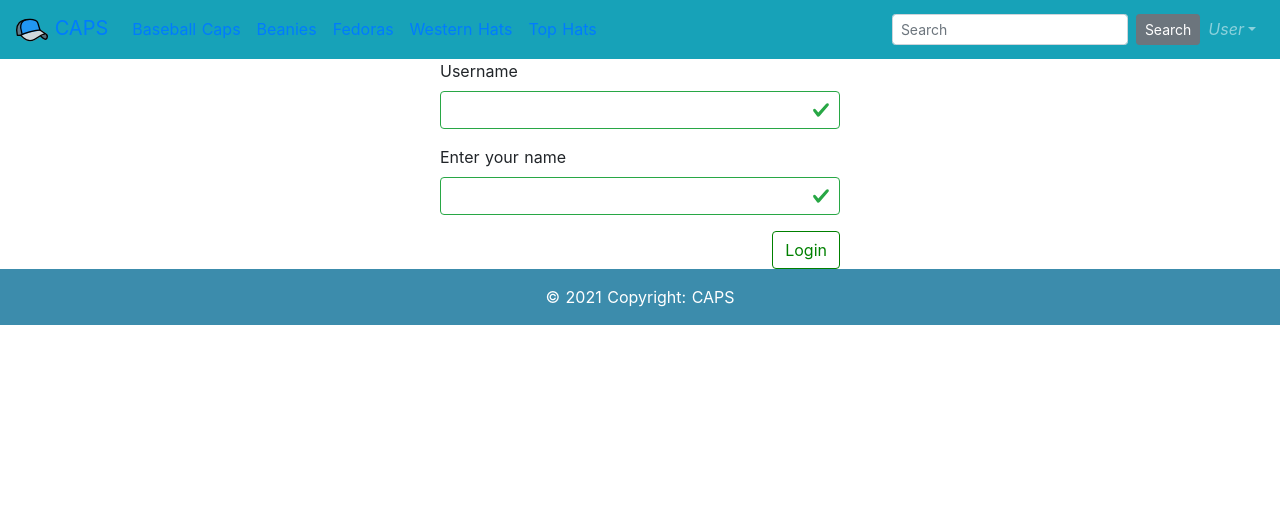
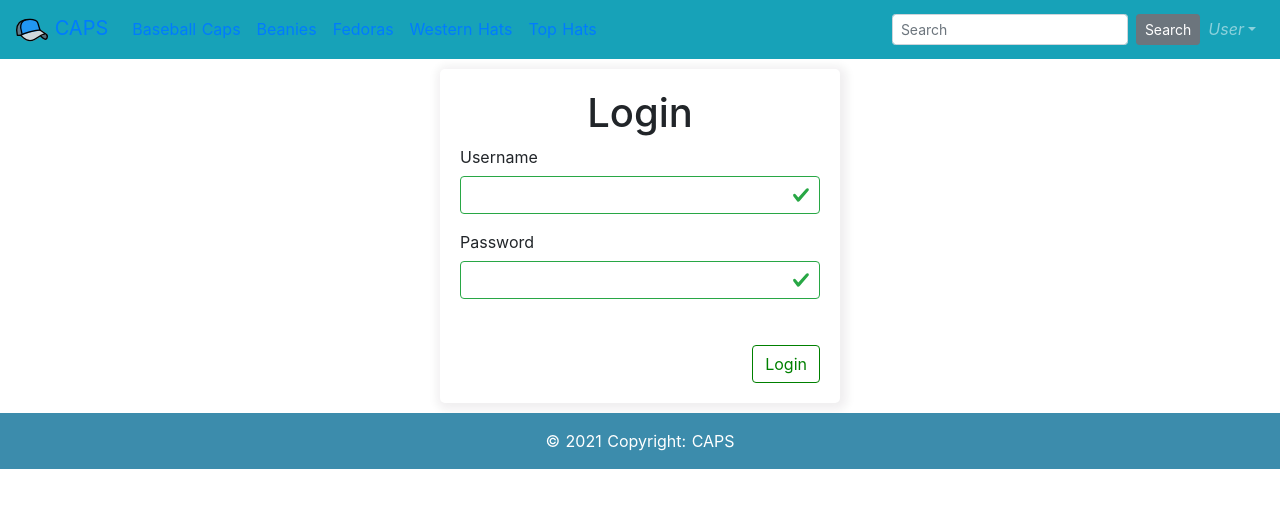
Before and after one commit to rkylerd/IT410Final, a Nuxt app: page /login in a window 1280 px wide. Shown: the top 508 px of the page. Built offline with nearby package versions, Linux system fonts and the light colour scheme; no server answers.

Commit message:
Styled the login page some.

```diff
--- /dev/null
+++ b/components/InputField.vue
@@ -0,0 +1,57 @@
+<template>
+  <b-form-group
+    :id="`${name}-1`"
+    :label="`${labelName}`"
+    :label-for="name"
+    :invalid-feedback="invalid"
+    :state="state"
+  >
+    <b-form-input
+      :id="name"
+      v-model="value"
+      :state="state"
+      @blur="handleChange"
+      trim
+    ></b-form-input>
+  </b-form-group>
+</template>
+
+<script>
+export default {
+  computed: {
+    state() {
+      return !this.watchInvalid || this.value.length > 0
+    },
+    invalid() {
+      return this.hint
+    },
+  },
+  data() {
+    return {
+      value: this.name,
+    }
+  },
+  methods: {
+    handleChange({ target: { value = '' } = {} } = {}) {
+      this.$emit('changed', value)
+    },
+  },
+  props: {
+    name: {
+      type: String,
+    },
+    labelName: {
+      type: String,
+    },
+    watchInvalid: {
+      type: Boolean,
+    },
+    hint: {
+      type: String,
+    },
+  },
+}
+</script>
+
+<style>
+</style>
--- a/layouts/default.vue
+++ b/layouts/default.vue
@@ -1,48 +1,39 @@
 <template>
-  <div>
+  <div id="template">
     <Header />
     <Nuxt />
-    <b-alert class="alert-notification" :show="showAlert" :value="alertMsg" :variant="color">{{alertMsg}}</b-alert>
+    <b-alert
+      class="alert-notification"
+      :show="showAlert"
+      :value="alertMsg"
+      :variant="color"
+      >{{ alertMsg }}</b-alert
+    >
     <Footer />
   </div>
 </template>
 
 <script>
 import { mapState } from 'vuex'
-import Header from "../components/shared/Header.vue";
-import Footer from "../components/shared/Footer.vue";
+import Header from '../components/shared/Header.vue'
+import Footer from '../components/shared/Footer.vue'
 export default {
   components: {
     Header,
     Footer,
   },
-  computed: mapState([
-    'alertMsg',
-    'showAlert',
-    'color',
-  ]),
+  computed: mapState(['alertMsg', 'showAlert', 'color']),
 
   async mounted() {
-    await this.$store.dispatch('orders');
+    await this.$store.dispatch('orders')
   },
-
-
-
-
 }
 </script>
 
 <style>
 html {
-  font-family:
-    'Source Sans Pro',
-    -apple-system,
-    BlinkMacSystemFont,
-    'Segoe UI',
-    Roboto,
-    'Helvetica Neue',
-    Arial,
-    sans-serif;
+  font-family: 'Source Sans Pro', -apple-system, BlinkMacSystemFont, 'Segoe UI',
+    Roboto, 'Helvetica Neue', Arial, sans-serif;
   font-size: 16px;
   word-spacing: 1px;
   -ms-text-size-adjust: 100%;
@@ -50,6 +41,16 @@ html {
   -moz-osx-font-smoothing: grayscale;
   -webkit-font-smoothing: antialiased;
   box-sizing: border-box;
+}
+
+html,
+body,
+div#__nuxt,
+div#__layout {
+  height: 100%;
+}
+div#template {
+  min-height: 100%;
 }
 
 *,
@@ -88,12 +89,10 @@ html {
   background-color: #35495e;
 }
 
-
 .alert-notification {
   position: fixed;
   bottom: 5%;
   width: 90%;
   left: 5%;
 }
-
 </style>
--- a/pages/index.vue
+++ b/pages/index.vue
@@ -3,26 +3,6 @@
     <div>
       <Banner />
       <cap-list />
-      <Logo />
-      <h1 class="title">caps</h1>
-      <div class="links">
-        <a
-          href="https://nuxtjs.org/"
-          target="_blank"
-          rel="noopener noreferrer"
-          class="button--green"
-        >
-          Documentation
-        </a>
-        <a
-          href="https://github.com/nuxt/nuxt.js"
-          target="_blank"
-          rel="noopener noreferrer"
-          class="button--grey"
-        >
-          GitHub
-        </a>
-      </div>
     </div>
   </div>
 </template>
--- a/pages/login.vue
+++ b/pages/login.vue
@@ -2,37 +2,33 @@
   <div>
     <section>
       <form>
-        <b-form-group
-          id="fieldset-1"
-          label="Username"
-          label-for="username-input"
-          :invalid-feedback="invalidFeedback"
-          :state="unameState"
-        >
-          <b-form-input
-            id="username-input"
-            v-model="username"
-            :state="unameState"
-            trim
-          ></b-form-input>
-        </b-form-group>
-
-        <b-form-group
-          id="fieldset-1"
-          label="Enter your name"
-          label-for="password"
-          :invalid-feedback="invalidFeedback"
-          :state="passwordState"
-        >
-          <b-form-input
-            id="password"
-            v-model="password"
-            :state="passwordState"
-            trim
-          ></b-form-input>
-        </b-form-group>
+        <h1>Login</h1>
+        <input-field
+          :name="username"
+          labelName="Username"
+          :watchInvalid="usernameAttempted"
+          :hint="inputValidation"
+          @changed="
+            (uname) => {
+              !this.usernameAttempted && (this.usernameAttempted = true)
+              this.username = uname
+            }
+          "
+        />
+        <input-field
+          :name="password"
+          labelName="Password"
+          :watchInvalid="passwordAttempted"
+          :hint="inputValidation"
+          @changed="
+            (password) => {
+              !this.passwordAttempted && (this.passwordAttempted = true)
+              this.password = password
+            }
+          "
+        />
         <b-row class="error">
-          <span v-if="error">Invalid credentials. Try again.</span>
+          <span v-if="error">{{ error }}</span>
         </b-row>
         <b-row>
           <b-button variant="outline-primary" id="login" @click="login"
@@ -45,29 +41,21 @@
 </template>
 
 <script>
+import InputField from '../components/InputField.vue'
 export default {
-  computed: {
-    unameState() {
-      return !this.loginAttempted || this.username.length > 0
-    },
-    passwordState() {
-      return !this.loginAttempted || this.password.length > 0
-    },
-    invalidFeedback() {
-      return `*Required field`
-    },
-  },
+  components: { InputField },
   data() {
     return {
-      loginAttempted: false,
+      usernameAttempted: false,
+      passwordAttempted: false,
       username: '',
       password: '',
+      inputValidation: '*Required field',
       error: false,
     }
   },
   methods: {
     async login() {
-      this.loginAttempted = true
       try {
         const {
           headers: { authorization: auth = 'Bearer ' } = {},
@@ -83,7 +71,10 @@ export default {
         } else {
         }
       } catch (err) {
-        this.error = true
+        const {
+          message = 'Invalid credentials.ddd Try again.',
+        } = err.response.data
+        this.error = message
       }
     },
   },
@@ -93,7 +84,15 @@ export default {
 <style>
 section form {
   max-width: 400px;
-  margin: auto;
+  margin: 10px auto;
+  padding: 20px;
+  border-radius: 5px;
+  /* offset-x | offset-y | blur-radius | spread-radius | color */
+  box-shadow: 2px 2px 10px 5px #2121;
+}
+
+section form h1 {
+  text-align: center;
 }
 
 div.row {
@@ -105,6 +104,8 @@ div.row.error {
   justify-content: center;
   color: #dc3545;
   font-size: 13px;
+  min-height: 30px;
+  vertical-align: middle;
 }
 
 #login {
```
